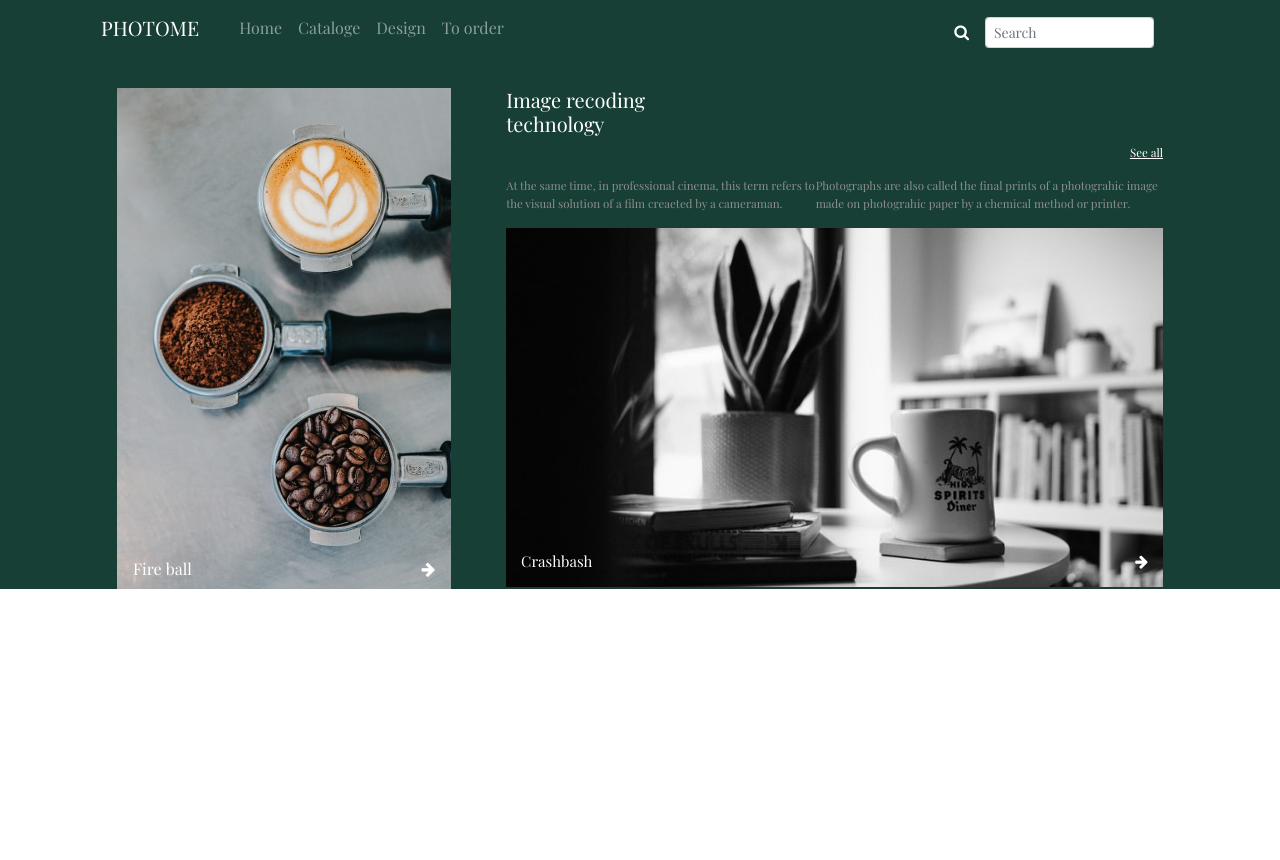
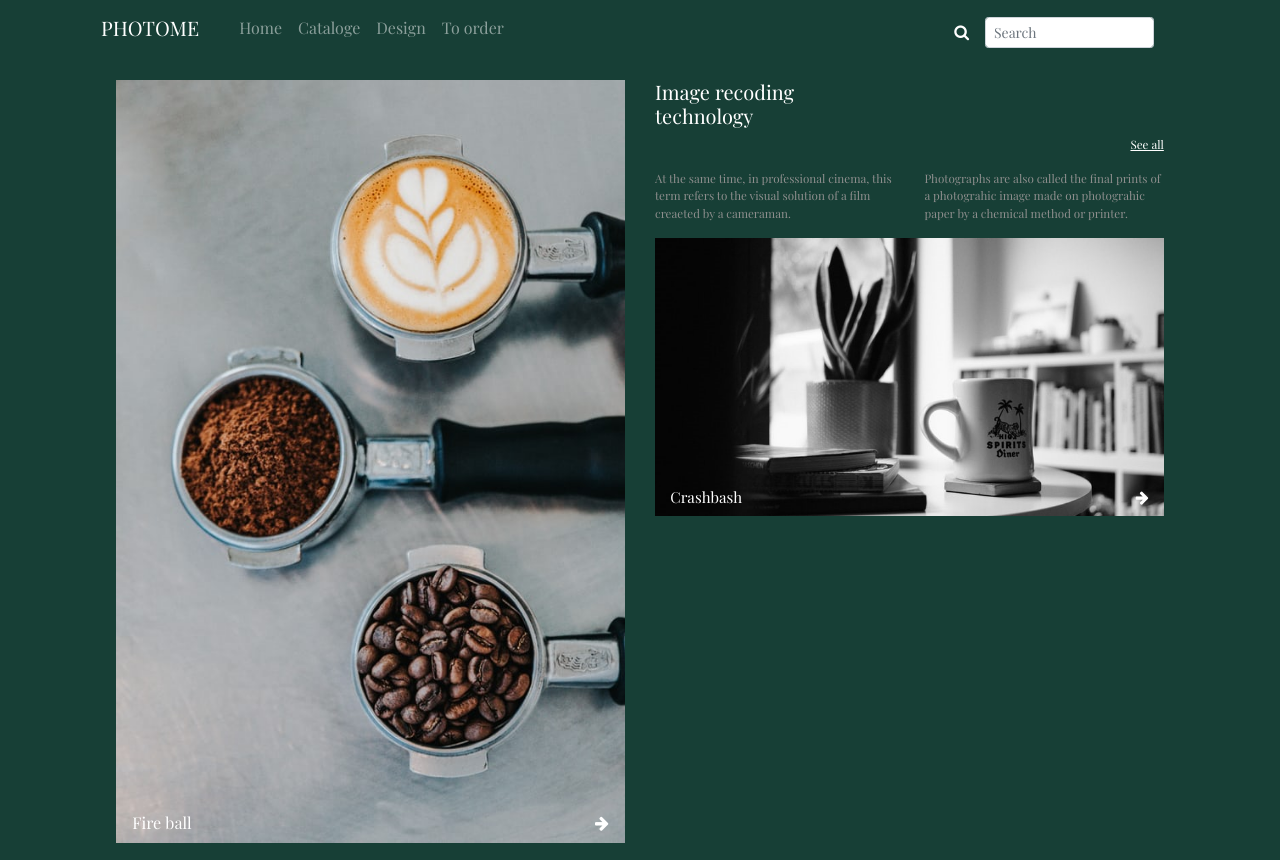
Before and after one commit to thunguyen2310/angular, an Angular app: page /body in a window 1280 px wide. Before the commit the page ends 800 px from the top, so only its background shows below. Built offline with nearby package versions, Linux system fonts and the light colour scheme.

Commit message:
reponsive

```diff
--- a/package.json
+++ b/package.json
@@ -19,6 +19,7 @@
     "@angular/platform-browser": "~8.2.14",
     "@angular/platform-browser-dynamic": "~8.2.14",
     "@angular/router": "~8.2.14",
+    "@ng-bootstrap/ng-bootstrap": "^5.2.2",
     "bootstrap": "^4.4.1",
     "rxjs": "~6.4.0",
     "tslib": "^1.10.0",
--- a/src/app/body/body.component.html
+++ b/src/app/body/body.component.html
@@ -2,35 +2,52 @@
   <div class="container">
     <!-- nav -->
     <app-nav></app-nav>
-    <div class="row">
-      <div class="detail">
-        <div class="detail1">
+    <!-- <div class="row"> -->
+
+    <div class="row detail">
+
+      <div class=" pt-2 col-md-6 col-xl-6 col-xs-12 detail1">
         <div class="picture">
-            <img src="../../assets/Picture/img1.jfif" class="image">
+          <img src="../../assets/Picture/img1.jfif" class="img-fluid">
           <div class="bottom-left">Fire ball</div>
           <div class="bottom-right"><i class="fa fa-arrow-right"></i></div>
         </div>
       </div>
 
-        <div class="detail2">
-          <h5 class="col1">Image recoding <br> technology</h5>
+      <div class="pt-2 col-md-6 col-xl-6 col-xs-12 detail2  ">
+        <div class="row">
+
+          <div class="col-12">
+            <h5 class=" col1">Image recoding <br> technology</h5>
             <p class="underline">See all</p>
+
+            <div class="row">
+
               <div class="text">
-            <p class="col1">At the same time, in professional cinema, this term refers to the visual solution of a film
+                <p class="col-md-6 col-xs-6 col1">At the same time, in professional cinema, this term refers to the
+                  visual
+                  solution of a
+                  film
                   creaeted by a cameraman.
                 </p>
-            <p class="col2">Photographs are also called the final prints of a photograhic image made on photograhic
-              paper
-              by a chemical method or printer.</p>
+                <p class="col-md-6 col-xs-6 col2">Photographs are also called the final prints of a photograhic image
+                  made
+                  on photograhic
+                  paper by a chemical method or printer.</p>
               </div>
-
-          <div class="picture">
-            <img src="../../assets/Picture/img4.jpg" class="detail" id="picture1" alt="Nature">
+            </div>
+          </div>
+          <div class="col-12 picture">
+            <img src="../../assets/Picture/img4.jpg" class="img-fluid" id="picture1">
             <div class="bottom-left">Crashbash</div>
             <div class="bottom-right"><i class="fa fa-arrow-right"></i></div>
           </div>
+
+          <!-- </div> -->
+
         </div>
       </div>
+
+      <!-- </div> -->
     </div>
   </div>
-</div>
--- a/src/app/body/body.component.scss
+++ b/src/app/body/body.component.scss
@@ -5,18 +5,20 @@
   .container {
     color: white;
 
-    .row {
-      margin: 2em;
-
+    // .row {
+    //   margin: 1em;
     .detail {
       display: flex; // chia flex box detail 1 vaf deatail 2
       width: 100%;
+      padding: 1em;
+      margin: auto;
+      font-size: 1.01em;
 
       .detail1 {
-          width: 35%;
-          padding-right: 2em;
+        //width: 35%;
+        //padding-right: 2em;
         //background: #ffff00;
-          ;
+
 
         .picture {
           position: relative; //image  text
@@ -33,24 +35,21 @@
             right: 1em;
           }
 
-            .image {
+          .img-fluid {
             display: flex;
-              width: 100%;
           }
         }
 
       }
 
       .detail2 {
-          width: 65%;
+        //width: 65%;
         display: flex;
         flex-direction: column;
         position: relative;
-          padding-left: 2em;
-          //background: orangered;
-          // padding: 0.1em;
-          // padding-left: 6em;
-          // padding-top: 8em;
+        //padding-left: 2em;
+        //background: orange;
+        // margin-top: 5em;
         font-size: 0.72em;
 
         .text {
@@ -64,20 +63,20 @@
         }
 
         .picture {
-            position: relative; //
+          position: relative;
           font-size: 1.3em;
           //padding-top: 0.1em;
 
           .bottom-left {
             position: absolute;
-              bottom: 1em;
-              left: 1em;
+            bottom: 0.5em;
+            left: 2em;
           }
 
           .bottom-right {
             position: absolute;
-              bottom: 1em;
-              right: 1em;
+            bottom: 0.5em;
+            right: 2em;
           }
 
         }
@@ -85,5 +84,5 @@
     }
   }
 
+  // }
 }
-}
--- a/src/app/nav/nav.component.html
+++ b/src/app/nav/nav.component.html
@@ -1,17 +1,17 @@
-<!--Navbar-->
+<!-- Navbar-->
 <nav class="navbar navbar-expand-lg navbar-dark primary-color">
 
   <!-- Navbar brand -->
-  <a class="navbar-brand" href="/movie">PHOTOME</a>
+  <a class="navbar-brand" href="/body">PHOTOME</a>
 
   <!-- Collapse button -->
-  <button class="navbar-toggler" type="button" data-toggle="collapse" data-target="#basicExampleNav"
-    aria-controls="basicExampleNav" aria-expanded="false" aria-label="Toggle navigation">
+  <button class="navbar-toggler" type="button" data-toggle="collapse" data-target="#navbarbasicExampleNav"
+    aria-controls="navbarbasicExampleNav" aria-expanded="false" aria-label="Toggle navigation">
     <span class="navbar-toggler-icon"></span>
   </button>
 
   <!-- Collapsible content -->
-  <div class="collapse navbar-collapse" id="basicExampleNav">
+  <div class="collapse navbar-collapse" id="navbarbasicExampleNav">
 
     <!-- Links -->
     <ul class="navbar-nav mr-auto">
@@ -44,4 +44,4 @@
   <!-- Collapsible content -->
 
 </nav>
-<!--/.Navbar-->
+<!--/.Navbar -->
--- a/src/app/nav/nav.component.ts
+++ b/src/app/nav/nav.component.ts
@@ -6,10 +6,8 @@ import { Component, OnInit } from '@angular/core';
   styleUrls: ['./nav.component.scss']
 })
 export class NavComponent implements OnInit {
-
   constructor() { }
 
   ngOnInit() {
   }
-
 }
--- a/src/index.html
+++ b/src/index.html
@@ -10,6 +10,15 @@
   <link href="https://fonts.googleapis.com/css?family=Playfair+Display&display=swap" rel="stylesheet">
   <link href="https://stackpath.bootstrapcdn.com/font-awesome/4.7.0/css/font-awesome.min.css" rel="stylesheet"
     integrity="sha384-wvfXpqpZZVQGK6TAh5PVlGOfQNHSoD2xbE+QkPxCAFlNEevoEH3Sl0sibVcOQVnN" crossorigin="anonymous">
+  <script src="https://code.jquery.com/jquery-3.4.1.slim.min.js"
+    integrity="sha384-J6qa4849blE2+poT4WnyKhv5vZF5SrPo0iEjwBvKU7imGFAV0wwj1yYfoRSJoZ+n" crossorigin="anonymous">
+  </script>
+  <script src="https://cdn.jsdelivr.net/npm/popper.js@1.16.0/dist/umd/popper.min.js"
+    integrity="sha384-Q6E9RHvbIyZFJoft+2mJbHaEWldlvI9IOYy5n3zV9zzTtmI3UksdQRVvoxMfooAo" crossorigin="anonymous">
+  </script>
+  <script src="https://stackpath.bootstrapcdn.com/bootstrap/4.4.1/js/bootstrap.min.js"
+    integrity="sha384-wfSDF2E50Y2D1uUdj0O3uMBJnjuUD4Ih7YwaYd1iqfktj0Uod8GCExl3Og8ifwB6" crossorigin="anonymous">
+  </script>
 </head>
 
 <body>
```
Also changed, not shown: 1 other file (tests, documents, lock files or other folders). Lines whose indentation alone changed are shown as unchanged.
